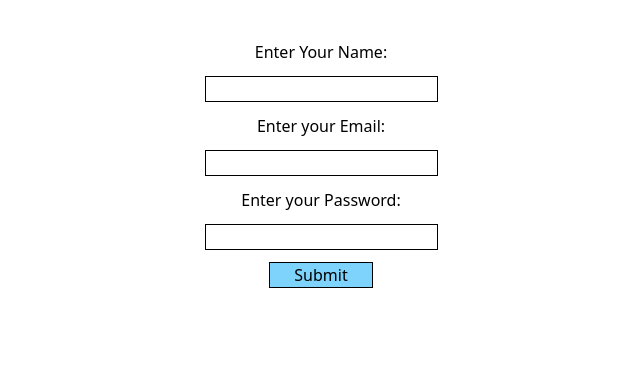
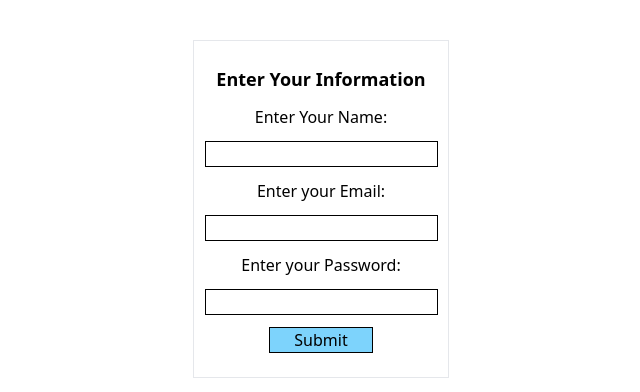
Before and after one commit to Smuhtasham/ForumValidation, a React (Create React App) app: page / in a window 1280 px wide. Shown: the top 392 px of the page, without its empty margins (319-959 px from the left). Built offline with nearby package versions, Linux system fonts and the light colour scheme.

Commit message:
Form Complete

```diff
--- a/src/Comp.js
+++ b/src/Comp.js
@@ -39,7 +39,8 @@ export default function Comp() {
 
   return (
     <div className="">
-      <div className="w-[90%] m-auto gap-3 flex flex-col justify-center items-center py-10">
+      <div className="w-[20%] m-auto mt-10 gap-3 flex flex-col justify-center items-center py-6 border">
+      <h3 className="text-lg font-bold">Enter Your Information</h3>
         <p className="">Enter Your Name:</p>
         <input
           className="border border-black"
```
